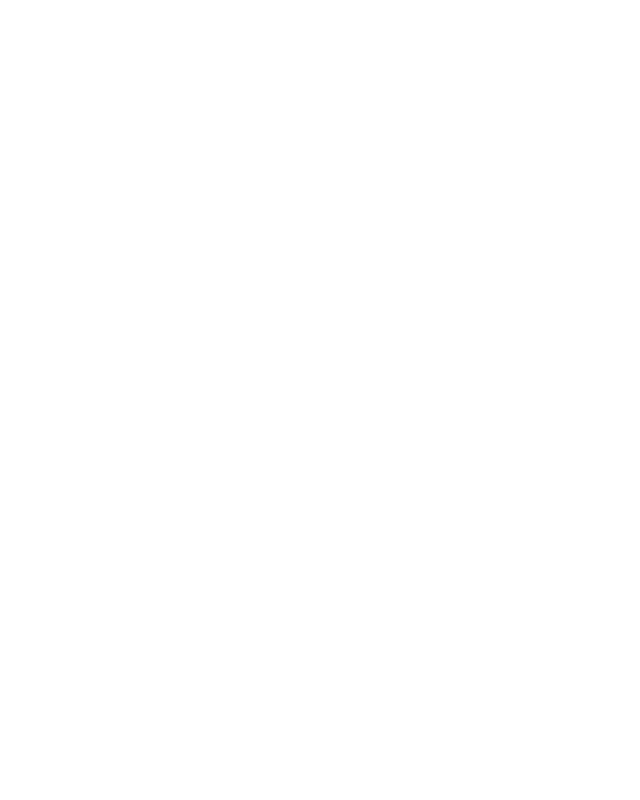
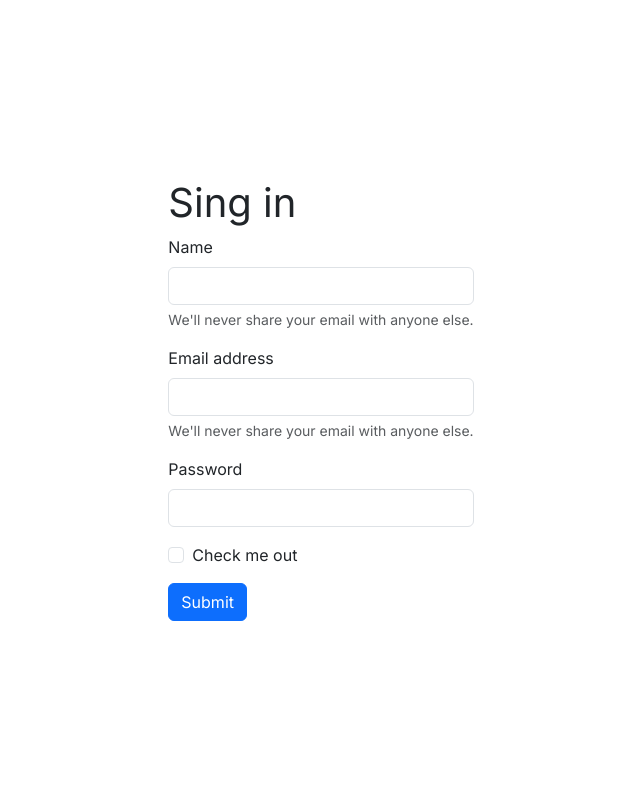
Before and after one commit to mois3222/login_php_MySQL, a PHP site: page / in a window 1280 px wide. Before the commit the part shown is empty. Shown: the whole page, without its empty margins (319-959 px from the left). Run offline with PHP 8.4, Linux system fonts and the light colour scheme.

Commit message:
form done

```diff
--- a/index.php
+++ b/index.php
@@ -4,11 +4,50 @@
 <head>
     <meta charset="UTF-8">
     <meta name="viewport" content="width=device-width, initial-scale=1.0">
+    <link href="https://cdn.jsdelivr.net/npm/bootstrap@5.3.1/dist/css/bootstrap.min.css" rel="stylesheet" integrity="sha384-4bw+/aepP/YC94hEpVNVgiZdgIC5+VKNBQNGCHeKRQN+PtmoHDEXuppvnDJzQIu9" crossorigin="anonymous">
+    <link rel="preconnect" href="https://fonts.googleapis.com">
+    <link rel="preconnect" href="https://fonts.gstatic.com" crossorigin>
+    <link href="https://fonts.googleapis.com/css2?family=Inter&display=swap" rel="stylesheet">
     <title>php connection with MySQL server</title>
+    <style>
+        body {
+            display: grid;
+            place-items: center;
+            min-height: 100vh;
+            font-family: 'Inter', sans-serif;
+        }
+
+        main {
+            max-width: 90vw;
+        }
+    </style>
 </head>
 
 <body>
-
+    <main>
+        <form action="login/login.php">
+            <h1>Sing in</h1>
+            <div class="mb-3">
+                <label for="exampleInputEmail1" class="form-label">Name</label>
+                <input type="email" class="form-control" id="exampleInputEmail1" aria-describedby="emailHelp">
+                <div id="emailHelp" class="form-text">We'll never share your email with anyone else.</div>
+            </div>
+            <div class="mb-3">
+                <label for="exampleInputEmail1" class="form-label">Email address</label>
+                <input type="email" class="form-control" id="exampleInputEmail1" aria-describedby="emailHelp">
+                <div id="emailHelp" class="form-text">We'll never share your email with anyone else.</div>
+            </div>
+            <div class="mb-3">
+                <label for="exampleInputPassword1" class="form-label">Password</label>
+                <input type="password" class="form-control" id="exampleInputPassword1">
+            </div>
+            <div class="mb-3 form-check">
+                <input type="checkbox" class="form-check-input" id="exampleCheck1">
+                <label class="form-check-label" for="exampleCheck1">Check me out</label>
+            </div>
+            <button type="submit" class="btn btn-primary">Submit</button>
+        </form>
+    </main>
 </body>
 
 </html>
```
Also changed, not shown: connection/connection.php (+19 -1 lines), login/login.php (added).
